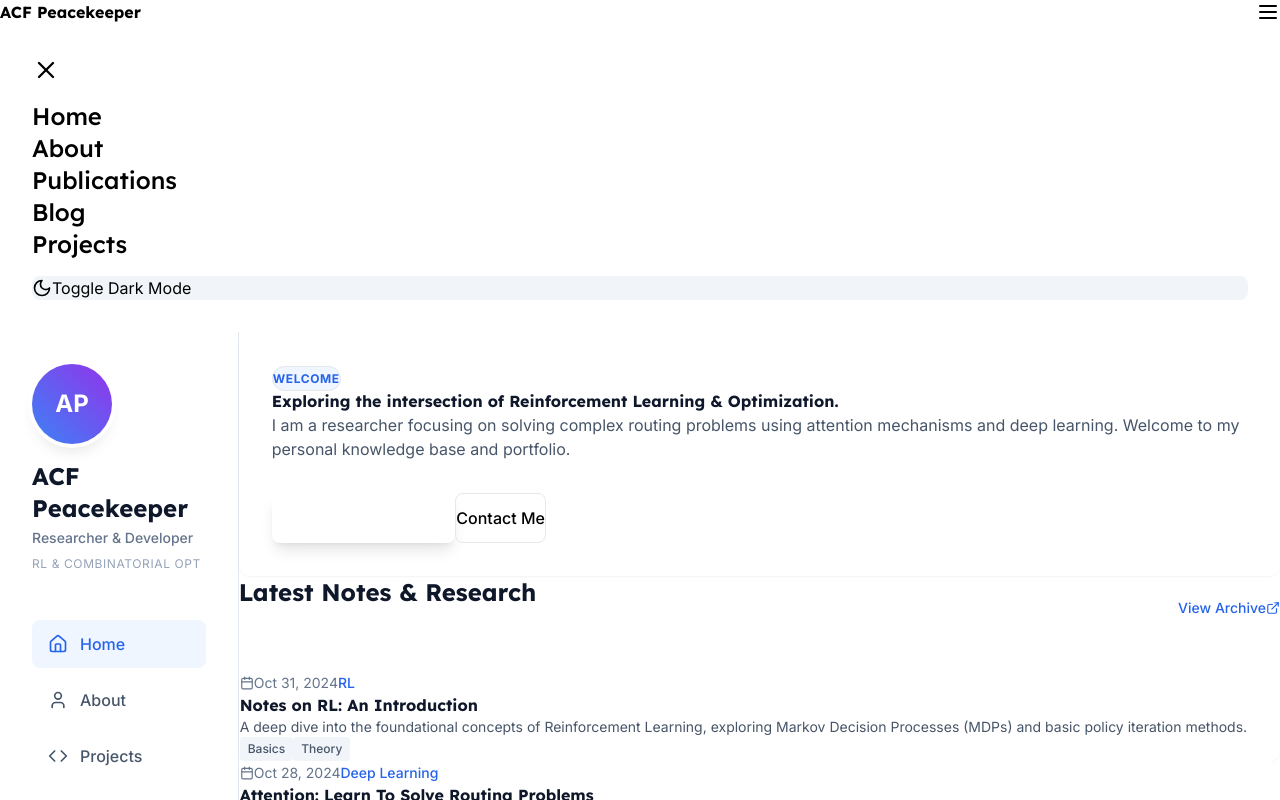
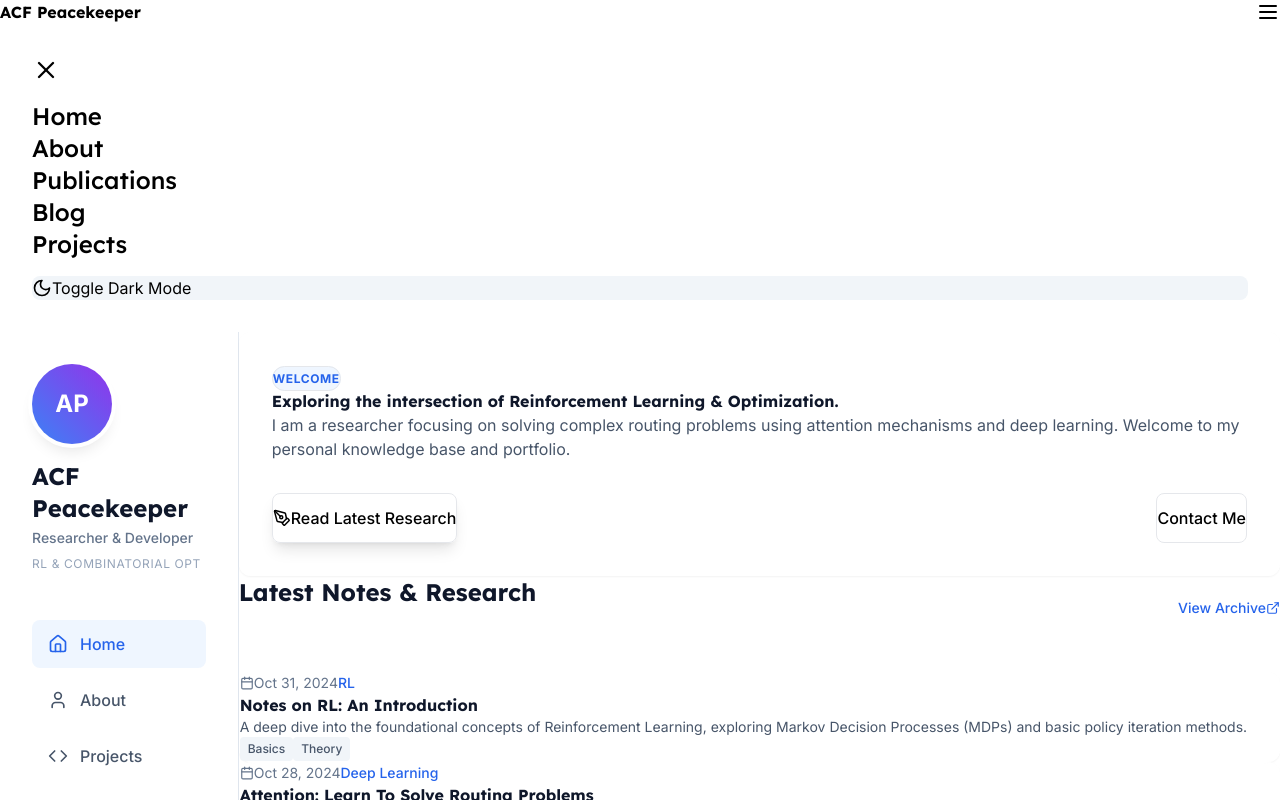
Before and after one commit to fafpinheiro/github-pages, a Next.js app: page / in a window 1280 px wide. Shown: the top 800 px of the page. Built offline with nearby package versions, Linux system fonts and the light colour scheme.

Commit message:
Updated text colors for dark theme

```diff
--- a/app/page.tsx
+++ b/app/page.tsx
@@ -36,12 +36,12 @@ const HomePageContent: React.FC = () => {
           <p className="text-lg text-slate-600 dark:text-slate-300 mb-8 max-w-2xl leading-relaxed">
             I am a researcher focusing on solving complex routing problems using attention mechanisms and deep learning. Welcome to my personal knowledge base and portfolio.
           </p>
-          <div className="flex flex-wrap gap-4">
-            <a href="#posts" className="px-6 py-3 bg-slate-900 dark:bg-white dark:text-slate-900 text-white font-medium rounded-lg hover:bg-slate-800 dark:hover:bg-slate-200 transition-all shadow-lg hover:shadow-xl transform hover:-translate-y-0.5 flex items-center gap-2">
+          <div className="flex items-center justify-between">
+            <a href="#posts" className="px-6 py-3 border border-slate-300 dark:border-slate-600 bg-slate-900 dark:bg-white dark:text-slate-900 dark:text-white text-black font-medium rounded-lg hover:bg-slate-50 dark:hover:bg-slate-800 transition-all shadow-lg hover:shadow-xl transform hover:-translate-y-0.5 flex items-center gap-2">
               <PenTool size={18} />
               Read Latest Research
             </a>
-            <a href="#contact" className="px-6 py-3 border border-slate-300 dark:border-slate-600 font-medium rounded-lg hover:bg-slate-50 dark:hover:bg-slate-800 transition-colors text-slate-700 dark:text-slate-200">
+            <a href="#contact" className="px-6 py-3 border border-slate-300 dark:border-slate-600 font-medium rounded-lg dark:text-white hover:bg-slate-50 dark:hover:bg-slate-800 transition-colors text-slate-700 dark:text-slate-200">
               Contact Me
             </a>
           </div>
--- a/package.json
+++ b/package.json
@@ -14,7 +14,7 @@
   "scripts": {
     "dev": "next dev",
     "build": "next build",
-    "start": "next start",
+    "start": "npx serve@latest out",
     "lint": "next lint",
     "deploy": "next build && touch out/.nojekyll"
   },
@@ -26,7 +26,8 @@
     "react": "^18.3.1",
     "react-dom": "^18.3.1",
     "remark": "^15.0.1",
-    "remark-html": "^16.0.1"
+    "remark-html": "^16.0.1",
+    "serve": "^14.2.5"
   },
   "devDependencies": {
     "@next/eslint-plugin-next": "^14.2.3",
--- a/src/components/layout/Sidebar.tsx
+++ b/src/components/layout/Sidebar.tsx
@@ -29,8 +29,8 @@ const Sidebar: React.FC<SidebarProps> = ({ activeSection, darkMode, toggleTheme
             AP
           </div>
           <h1 className="text-2xl font-bold text-slate-900 dark:text-white font-display">ACF Peacekeeper</h1>
-          <p className="text-sm text-slate-500 dark:text-slate-400 mt-1 font-medium">Researcher & Developer</p>
-          <p className="text-xs text-slate-400 mt-2 uppercase tracking-wider">RL & Combinatorial Opt</p>
+          <p className="text-sm text-slate-500 dark:text-slate-400 mt-1 font-medium dark:text-white">Researcher & Developer</p>
+          <p className="text-xs text-slate-400 mt-2 uppercase tracking-wider dark:text-white">RL & Combinatorial Opt</p>
         </div>
 
         <nav className="space-y-2">
```
Also changed, not shown: 1 other file (tests, documents, lock files or other folders).
